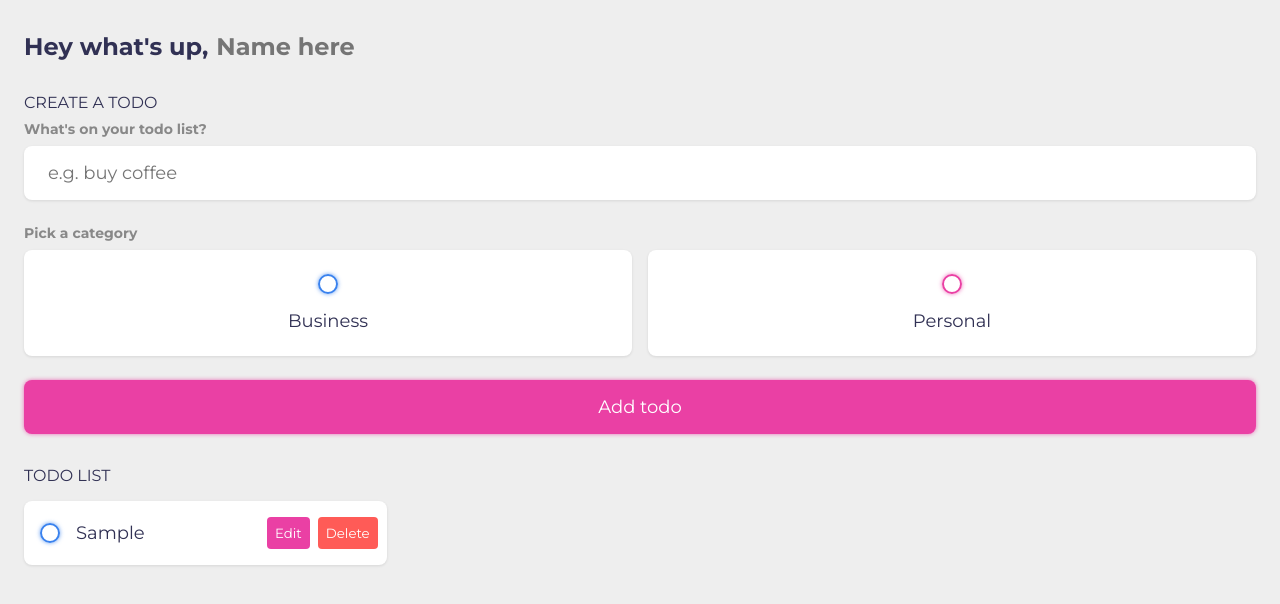
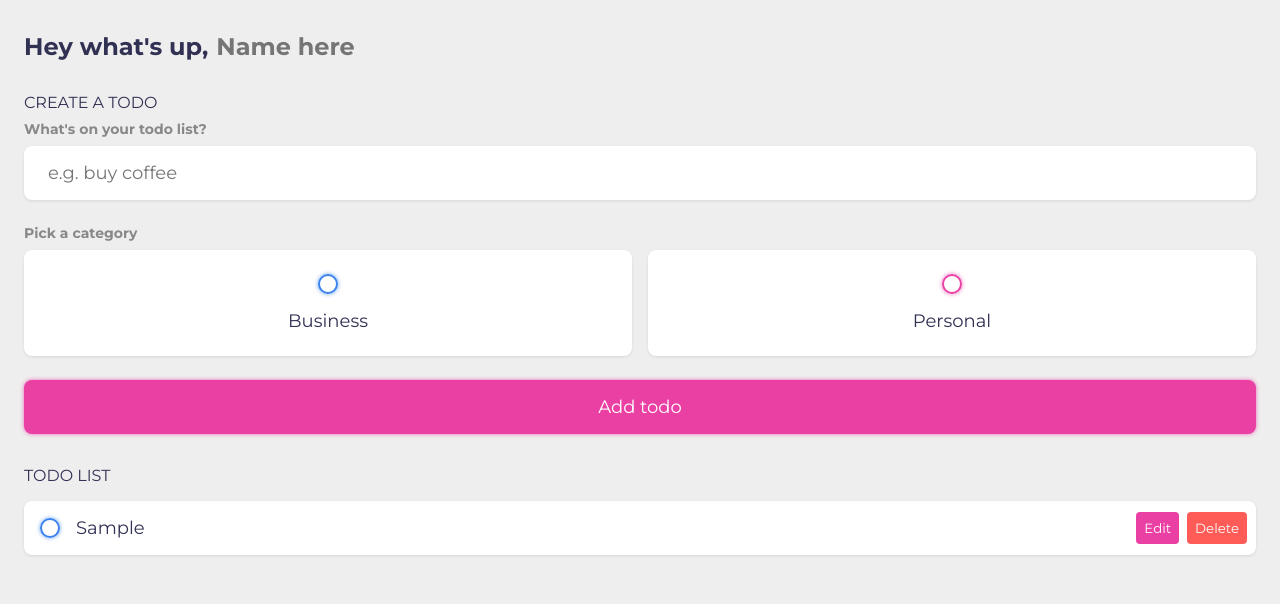
Before and after one commit to sinched/Todo-app, a plain HTML site: page index.html in a window 1280 px wide. Both pictures are taken after typing "Sample" into the empty fields and a click on the input "Add todo". Drawn offline with Linux system fonts and the light colour scheme.

Commit message:
fixed @media

```diff
--- a/style.css
+++ b/style.css
@@ -244,14 +244,14 @@ input:checked~.bubble::after {
 
 
     .todo-item {
-        position: absolute;
-        width: 363.2px;
+        /* position: absolute; */
+        width: 100%;
 
     }
 
     .actions {
-        position: relative;
-        /* margin-left: 10%; */
+        position: absolute;
+        margin-left: 10%;
         right: 25px;
     }
 }
```
